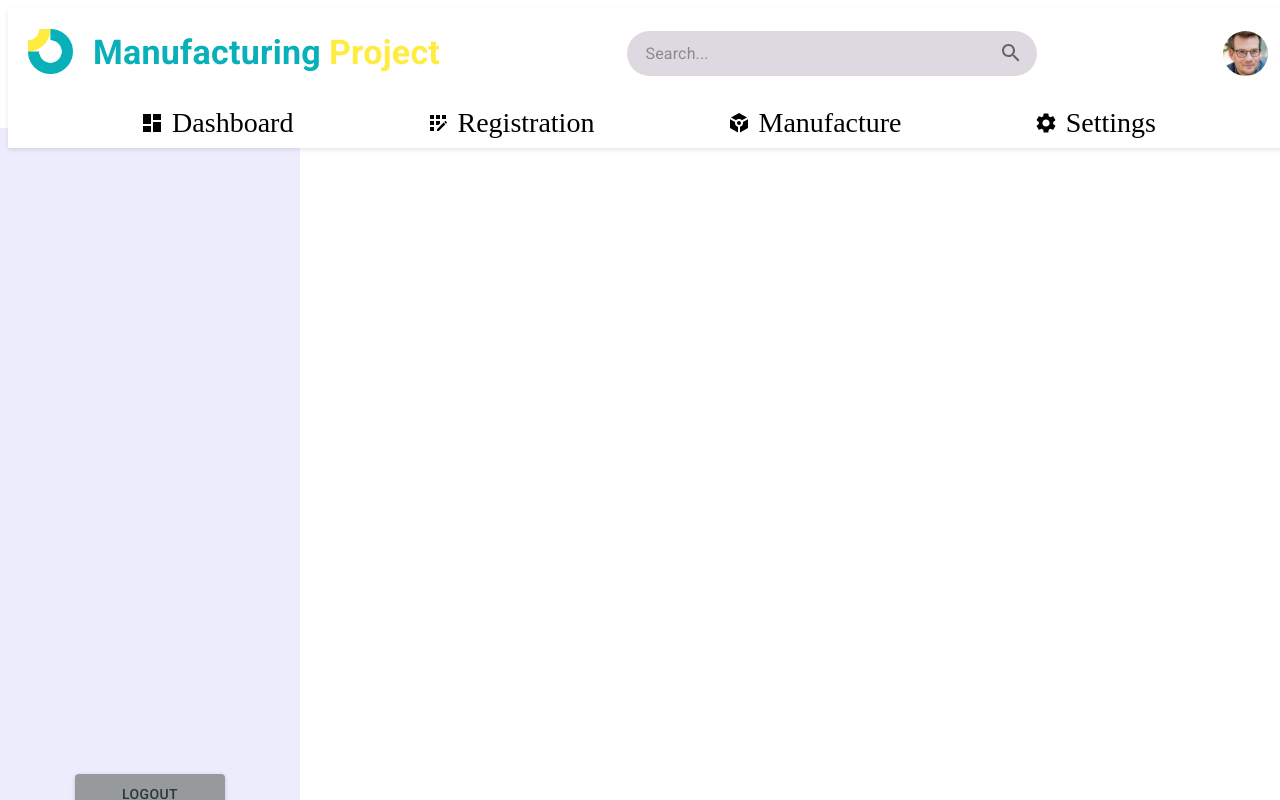
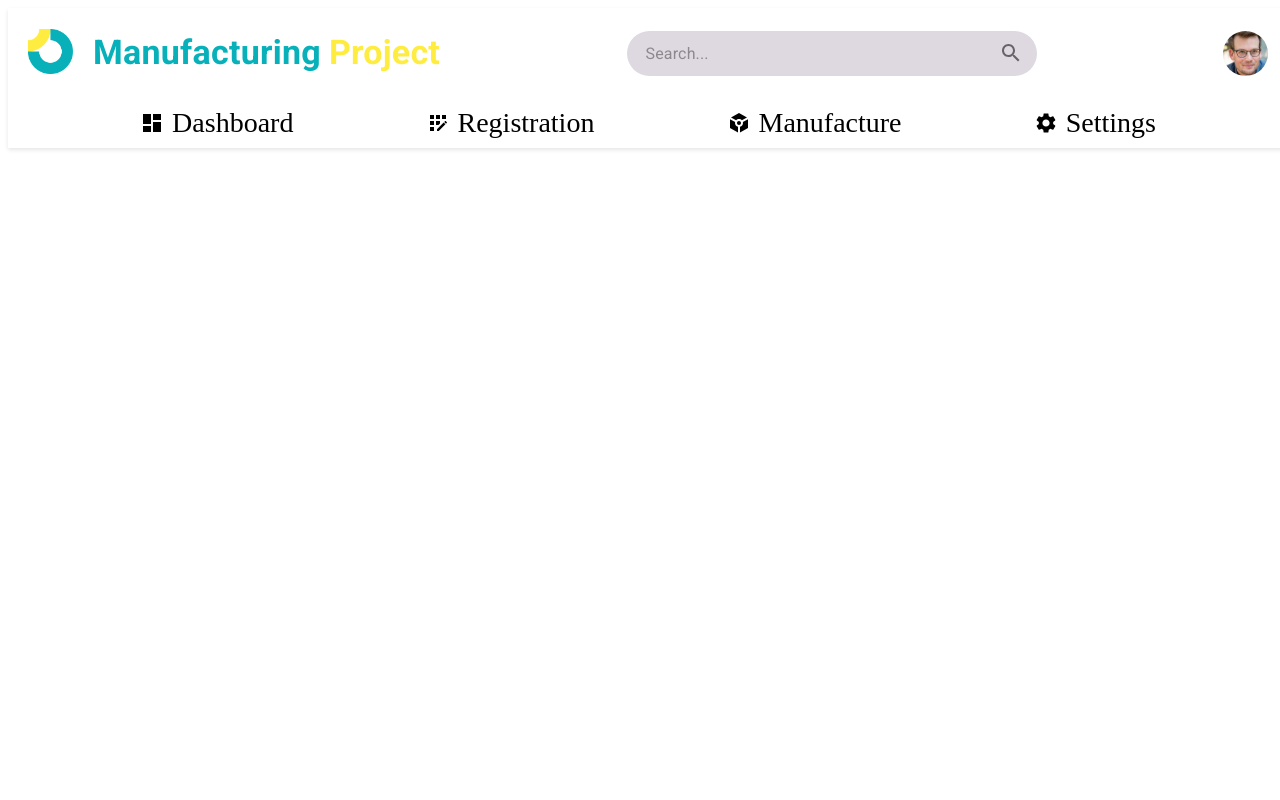
Before and after one commit to Manufacturing-Project/frontend, a React (Create React App) app: page / in a window 1280 px wide. Built offline with nearby package versions, Linux system fonts and the light colour scheme.

Commit message:
left panel modified

```diff
--- a/src/components/organism/leftPanel/LeftPanal.tsx
+++ b/src/components/organism/leftPanel/LeftPanal.tsx
@@ -1,16 +1,29 @@
+/* eslint-disable jsx-a11y/img-redundant-alt */
 import React from 'react';
-import { Box, List, ListItem, ListItemIcon, ListItemText, Button } from '@mui/material';
+import { Box, List, ListItem, ListItemIcon, ListItemText } from '@mui/material';
 import { useLocation } from 'react-router-dom';
 import theme from '../../theme';
-import DashboardIcon from '@mui/icons-material/Dashboard'; // MUI Dashboard icon
-import AssignmentIcon from '@mui/icons-material/Assignment'; // MUI Assignment icon for Registration
-import ShoppingCartIcon from '@mui/icons-material/ShoppingCart'; // MUI ShoppingCart icon for Purchase
-import SettingsIcon from '@mui/icons-material/Settings'; // MUI Settings icon
+
+// MUI Icons
+import AssignmentIcon from '@mui/icons-material/Assignment';
+import CategoryIcon from '@mui/icons-material/Category';  // For Category
+import LocalShippingIcon from '@mui/icons-material/LocalShipping';  // For Supplier
+import LayersIcon from '@mui/icons-material/Layers';  // For Variants
+import ScaleIcon from '@mui/icons-material/Scale';  // For Unit of Measure
+import HistoryIcon from '@mui/icons-material/History';  // For Purchase History
+import StoreIcon from '@mui/icons-material/Store';  // For Raw Material
+import AddShoppingCartIcon from '@mui/icons-material/AddShoppingCart';  // For Add Raw Material
+
+import reg from "../../../assets/LeftRegistrionimage.png";
+import set from "../../../assets/LeftSettingImage.png";
+import man from "../../../assets/PurchaseImage.png";
 
 interface LeftPanelProps {}
 
+
 const LeftPanel: React.FC<LeftPanelProps> = () => {
   const location = useLocation();
+
 
   const getPathName = () => {
     const path = location.pathname.split('/')[1];
@@ -19,28 +32,41 @@
 
   const activeItem = getPathName();
 
+  const imageMap: { [key: string]: string } = {
+    '/register/material': reg,
+    '/register/product': reg,
+     '/setting/unit': set,
+     '/setting/category': set,
+     '/setting/supplier': set,
+     '/setting/variants': set,
+    '/manufacture/material': man,
+    '/manufacture/purchase':man,
+  };
+
   const renderPanelItems = () => {
+
+
     const items = [];
 
     switch (activeItem) {
       case 'Register':
         items.push(
-          { href: "/register/material", icon: <DashboardIcon />, text: "Raw Material" },
+          { href: "/register/material", icon: <StoreIcon />, text: "Raw Material" },
           { href: "/register/product", icon: <AssignmentIcon />, text: "Products" }
         );
         break;
       case 'Setting':
         items.push(
-          { href: "/setting/unit", icon: <SettingsIcon />, text: "Unit of Measure" },
-          { href: "/setting/category", icon: <DashboardIcon />, text: "Category" },
-          { href: "/setting/supplier", icon: <ShoppingCartIcon />, text: "Supplier Information" },
-          { href: "/setting/variants", icon: <ShoppingCartIcon />, text: "Variants" }
+          { href: "/setting/unit", icon: <ScaleIcon />, text: "Unit of Measure" },
+          { href: "/setting/category", icon: <CategoryIcon />, text: "Category" },
+          { href: "/setting/supplier", icon: <LocalShippingIcon />, text: "Supplier Information" },
+          { href: "/setting/variants", icon: <LayersIcon />, text: "Variants" }
         );
         break;
       case 'Manufacture':
         items.push(
-          { href: "/manufacture/material", icon: <AssignmentIcon />, text: "Add Raw Material" },
-          { href: "/manufacture/purchase", icon: <AssignmentIcon />, text: "Purchase History" }
+          { href: "/manufacture/material", icon: <AddShoppingCartIcon />, text: "Add Raw Material" },
+          { href: "/manufacture/purchase", icon: <HistoryIcon />, text: "Purchase History" }
         );
         break;
       default:
@@ -53,19 +79,33 @@
         component="a"
         href={item.href}
         sx={{
-          backgroundColor: location.pathname === item.href ? theme.colors.font_placeholder : 'transparent', // Highlight if active
-          '&:hover': {
-            backgroundColor: theme.colors.button_background_Logout, // Highlight on hover
-          },
+          backgroundColor: location.pathname === item.href ? theme.colors.primary_color_green : 'transparent', // Background when active
+          borderRadius: location.pathname === item.href ? '47px' : '0',
           transition: 'background-color 0.3s', // Smooth transition
         }}
       >
-        <ListItemIcon>
+        <ListItemIcon
+          sx={{
+            color: location.pathname === item.href ? theme.colors.secondary_background_color : theme.colors.font_color_textfeild, // Icon color when active or inactive
+          }}
+        >
           {item.icon}
         </ListItemIcon>
-        <ListItemText primary={item.text} />
+        <ListItemText
+          primary={item.text}
+          sx={{
+            color: location.pathname === item.href ? theme.colors.secondary_background_color : theme.colors.font_color_textfeild, // Text color when active or inactive
+          }}
+        />
       </ListItem>
     ));
+  };
+
+  const renderActiveImage = () => {
+    if (activeItem === 'Register' || activeItem === 'Setting'|| activeItem === 'Manufacture') {
+      return <img src={imageMap[location.pathname]} alt="Active item image" style={{ width: '260px', marginTop: '30px', height: '230px' }} />;
+    }
+    return null; // Return null for other routes without images
   };
 
   return (
@@ -78,7 +118,7 @@
         flexDirection: 'column',
         padding: '40px',
         alignItems: 'center',
-        backgroundColor: theme.colors.background_color,
+        backgroundColor: theme.colors.secondary_background_color,
         height: 'calc(100vh - 128px)',
         width: '220px',
       }}
@@ -86,32 +126,19 @@
       <List>
         {renderPanelItems()}
       </List>
+
+      {renderActiveImage()} {/* This will render the image under the list items */}
+
       <Box
         sx={{
           display: 'flex',
           flexDirection: 'column',
           alignItems: 'center',
           marginTop: 'auto', // Ensures that the logout button is pushed to the bottom
-          paddingBottom: '26px',
+          paddingBottom: '50px',
         }}
       >
-        <Button
-          variant="contained"
-          onClick={() => {
-            // Add your logout logic here
-          }}
-          sx={{
-            width: '150px',
-            height: '40px',
-            backgroundColor: theme.colors.button_background_Logout,
-            color: theme.colors.font_color_logout,
-            '&:hover': {
-              backgroundColor: theme.colors.button_background_Logout, // Optional hover color
-            },
-          }}
-        >
-          Logout
-        </Button>
+
       </Box>
     </Box>
   );
```
Also changed, not shown: src/assets/LeftRegistrionimage.png (added), src/assets/LeftSettingImage.png (added).
